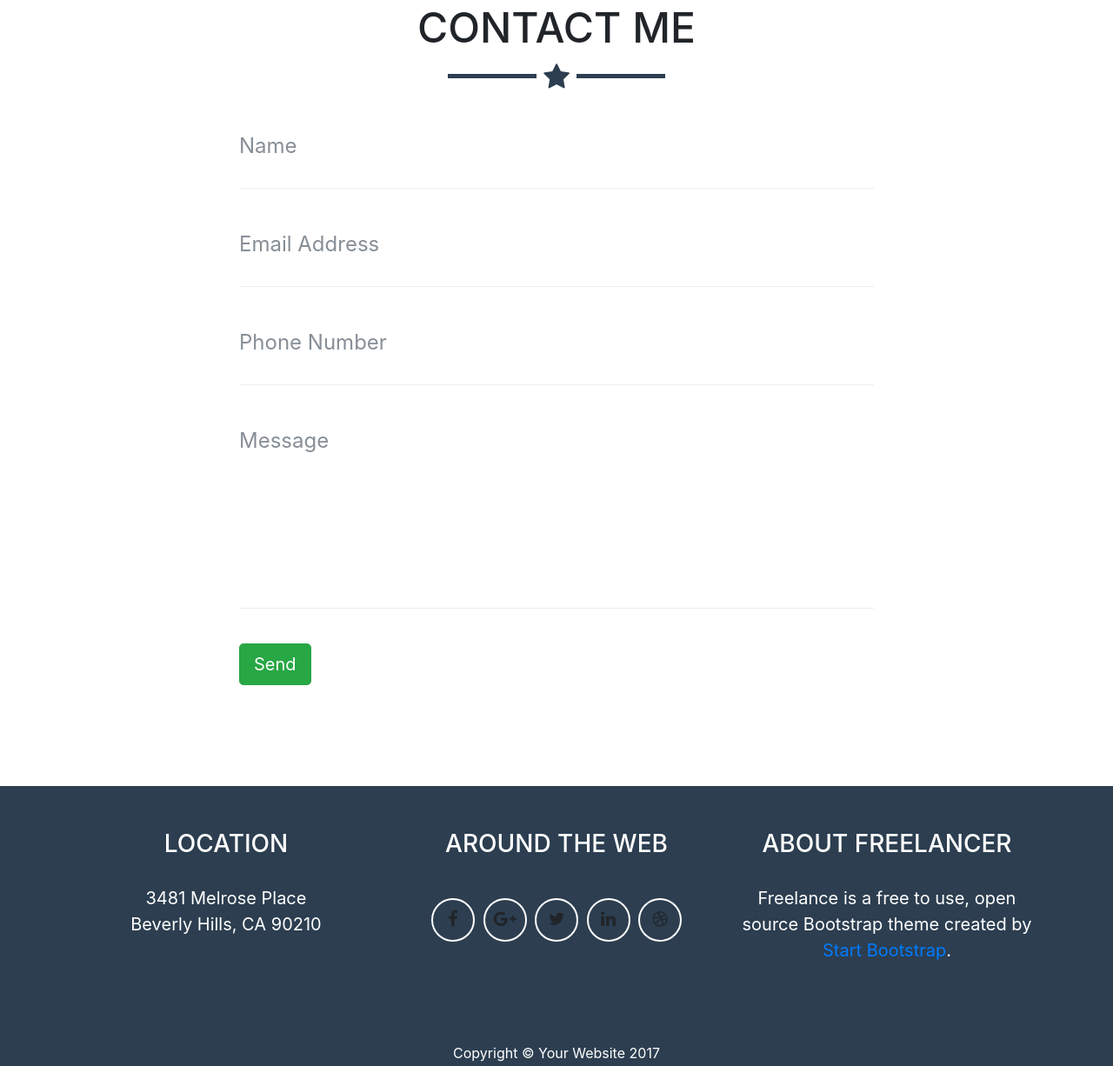
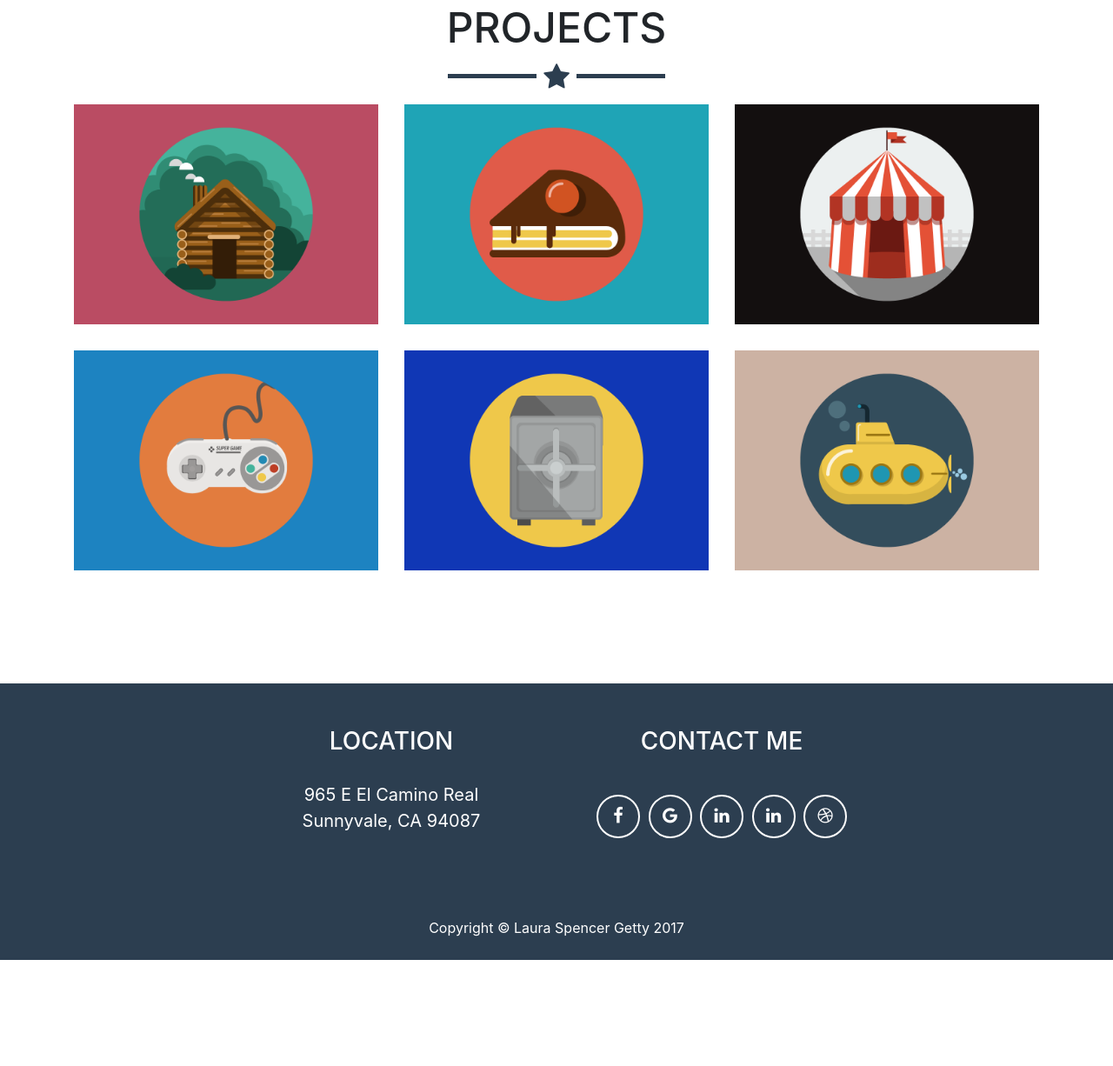
Before and after one commit to chrisfio/laura_portfolio, a website with bundled scripts: page index.html in a window 1280 px wide. Shown: the part 2289-3515 px from the top of the page at 87% size. After the commit the page ends 3393 px from the top, so only its background shows below. Built offline with nearby package versions, Linux system fonts and the light colour scheme.

Commit message:
Changes to layout, update colors, text

```diff
--- a/css/freelancer.css
+++ b/css/freelancer.css
@@ -82,6 +82,11 @@ section {
 section.success {
   color: #212529;
   background: #fff; }
+
+section.shade {
+  background: #18BC9C;
+  color: #fff;
+}
 
 @media (max-width: 767px) {
   section {
@@ -209,7 +214,7 @@ header.masthead {
     -moz-transition: all ease 0.5s;
     transition: all ease 0.5s;
     opacity: 0;
-      background: rgba(24, 188, 156, 0.9); }
+    background: rgba(255, 255, 255, 0.8); }
   #portfolio .portfolio-item .portfolio-link .caption:hover {
     opacity: 1; }
   #portfolio .portfolio-item .portfolio-link .caption .caption-content {
@@ -220,12 +225,18 @@ header.masthead {
     height: 20px;
     margin-top: -12px;
     text-align: center;
-        color: white; }
+    color: #18BC9C; }
   #portfolio .portfolio-item .portfolio-link .caption .caption-content i {
     margin-top: -12px; }
   #portfolio .portfolio-item .portfolio-link .caption .caption-content h3,
   #portfolio .portfolio-item .portfolio-link .caption .caption-content h4 {
     margin: 0; }
+
+  .cap-alt {
+    background: rgba(24, 188, 156, 0.8) !important; }
+  #portfolio .portfolio-item .portfolio-link .cap-alt .caption-content {
+    color: #fff; }
+
 
 #portfolio * {
   z-index: 2; }
@@ -365,6 +376,19 @@ footer {
     border: solid 2px #212529;
     background: #212529; }
 
+.btn-footer {
+  font-size: 20px;
+  margin-top: 15px;
+  transition: all 0.3s ease-in-out;
+  color: #fff;
+  border: solid 2px #212529;
+  background: transparent; }
+  .btn-footer.active, .btn-footer:active, .btn-footer:focus, .btn-footer:hover {
+    color: #18BC9C;
+    border: solid 2px #fff;
+    background: #fff; }
+
+
 .btn-primary {
   font-weight: 700;
   color: white;
--- a/index.html
+++ b/index.html
@@ -8,7 +8,7 @@
     <meta name="description" content="">
     <meta name="author" content="">
 
-    <title>Freelancer - Start Bootstrap Theme</title>
+    <title>Laura Getty - Writer</title>
 
     <!-- Bootstrap core CSS -->
     <link href="vendor/bootstrap/css/bootstrap.min.css" rel="stylesheet">
@@ -84,10 +84,10 @@
     </section>
 
     <!-- Portfolio Grid Section -->
-    <section id="portfolio">
+    <section class="shade" id="portfolio">
       <div class="container">
         <h2 class="text-center">Portfolio</h2>
-        <hr class="star-primary">
+        <hr class="star-light">
         <div class="row">
           <div class="col-sm-4 portfolio-item">
             <a class="portfolio-link" href="#portfolioModal1" data-toggle="modal">
@@ -153,52 +153,71 @@
       </div>
     </section>
 
-
-
-    <!-- Contact Section -->
-    <section id="contact">
+   <!-- Projects Grid Section -->
+    <section class="projects" id="portfolio">
       <div class="container">
-        <h2 class="text-center">Contact Me</h2>
+        <h2 class="text-center">Projects</h2>
         <hr class="star-primary">
         <div class="row">
-          <div class="col-lg-8 mx-auto">
-            <!-- To configure the contact form email address, go to mail/contact_me.php and update the email address in the PHP file on line 19. -->
-            <!-- The form should work on most web servers, but if the form is not working you may need to configure your web server differently. -->
-            <form name="sentMessage" id="contactForm" novalidate>
-              <div class="control-group">
-                <div class="form-group floating-label-form-group controls">
-                  <label>Name</label>
-                  <input class="form-control" id="name" type="text" placeholder="Name" required data-validation-required-message="Please enter your name.">
-                  <p class="help-block text-danger"></p>
+          <div class="col-sm-4 portfolio-item">
+            <a class="portfolio-link" href="#portfolioModal1" data-toggle="modal">
+              <div class="caption cap-alt">
+                <div class="caption-content">
+                  <i class="fa fa-search-plus fa-3x"></i>
                 </div>
               </div>
-              <div class="control-group">
-                <div class="form-group floating-label-form-group controls">
-                  <label>Email Address</label>
-                  <input class="form-control" id="email" type="email" placeholder="Email Address" required data-validation-required-message="Please enter your email address.">
-                  <p class="help-block text-danger"></p>
+              <img class="img-fluid" src="img/portfolio/cabin.png" alt="">
+            </a>
+          </div>
+          <div class="col-sm-4 portfolio-item">
+            <a class="portfolio-link" href="#portfolioModal2" data-toggle="modal">
+              <div class="caption cap-alt">
+                <div class="caption-content">
+                  <i class="fa fa-search-plus fa-3x"></i>
                 </div>
               </div>
-              <div class="control-group">
-                <div class="form-group floating-label-form-group controls">
-                  <label>Phone Number</label>
-                  <input class="form-control" id="phone" type="tel" placeholder="Phone Number" required data-validation-required-message="Please enter your phone number.">
-                  <p class="help-block text-danger"></p>
+              <img class="img-fluid" src="img/portfolio/cake.png" alt="">
+            </a>
+          </div>
+          <div class="col-sm-4 portfolio-item">
+            <a class="portfolio-link" href="#portfolioModal3" data-toggle="modal">
+              <div class="caption cap-alt">
+                <div class="caption-content">
+                  <i class="fa fa-search-plus fa-3x"></i>
                 </div>
               </div>
-              <div class="control-group">
-                <div class="form-group floating-label-form-group controls">
-                  <label>Message</label>
-                  <textarea class="form-control" id="message" rows="5" placeholder="Message" required data-validation-required-message="Please enter a message."></textarea>
-                  <p class="help-block text-danger"></p>
+              <img class="img-fluid" src="img/portfolio/circus.png" alt="">
+            </a>
+          </div>
+          <div class="col-sm-4 portfolio-item">
+            <a class="portfolio-link" href="#portfolioModal4" data-toggle="modal">
+              <div class="caption cap-alt">
+                <div class="caption-content">
+                  <i class="fa fa-search-plus fa-3x"></i>
                 </div>
               </div>
-              <br>
-              <div id="success"></div>
-              <div class="form-group">
-                <button type="submit" class="btn btn-success btn-lg" id="sendMessageButton">Send</button>
+              <img class="img-fluid" src="img/portfolio/game.png" alt="">
+            </a>
+          </div>
+          <div class="col-sm-4 portfolio-item">
+            <a class="portfolio-link" href="#portfolioModal5" data-toggle="modal">
+              <div class="caption cap-alt">
+                <div class="caption-content">
+                  <i class="fa fa-search-plus fa-3x"></i>
+                </div>
               </div>
-            </form>
+              <img class="img-fluid" src="img/portfolio/safe.png" alt="">
+            </a>
+          </div>
+          <div class="col-sm-4 portfolio-item">
+            <a class="portfolio-link" href="#portfolioModal6" data-toggle="modal">
+              <div class="caption cap-alt">
+                <div class="caption-content">
+                  <i class="fa fa-search-plus fa-3x"></i>
+                </div>
+              </div>
+              <img class="img-fluid" src="img/portfolio/submarine.png" alt="">
+            </a>
           </div>
         </div>
       </div>
@@ -209,45 +228,40 @@
       <div class="footer-above">
         <div class="container">
           <div class="row">
-            <div class="footer-col col-md-4">
+            <div class="footer-col col-md-4 ml-auto">
               <h3>Location</h3>
-              <p>3481 Melrose Place
-                <br>Beverly Hills, CA 90210</p>
+              <p>965 E El Camino Real
+                <br>Sunnyvale, CA 94087</p>
             </div>
-            <div class="footer-col col-md-4">
-              <h3>Around the Web</h3>
+            <div class="footer-col col-md-4 mr-auto">
+              <h3>Contact Me</h3>
               <ul class="list-inline">
                 <li class="list-inline-item">
-                  <a class="btn-social btn-outline" href="#">
+                  <a class="btn-social btn-footer" href="#">
                     <i class="fa fa-fw fa-facebook"></i>
                   </a>
                 </li>
                 <li class="list-inline-item">
-                  <a class="btn-social btn-outline" href="#">
-                    <i class="fa fa-fw fa-google-plus"></i>
+                  <a class="btn-social btn-footer" href="#">
+                    <i class="fa fa-fw fa-google"></i>
                   </a>
                 </li>
                 <li class="list-inline-item">
-                  <a class="btn-social btn-outline" href="#">
-                    <i class="fa fa-fw fa-twitter"></i>
-                  </a>
-                </li>
-                <li class="list-inline-item">
-                  <a class="btn-social btn-outline" href="#">
+                  <a class="btn-social btn-footer" href="#">
                     <i class="fa fa-fw fa-linkedin"></i>
                   </a>
                 </li>
                 <li class="list-inline-item">
-                  <a class="btn-social btn-outline" href="#">
+                  <a class="btn-social btn-footer" href="#">
+                    <i class="fa fa-fw fa-linkedin"></i>
+                  </a>
+                </li>
+                <li class="list-inline-item">
+                  <a class="btn-social btn-footer" href="#">
                     <i class="fa fa-fw fa-dribbble"></i>
                   </a>
                 </li>
               </ul>
-            </div>
-            <div class="footer-col col-md-4">
-              <h3>About Freelancer</h3>
-              <p>Freelance is a free to use, open source Bootstrap theme created by
-                <a href="http://startbootstrap.com">Start Bootstrap</a>.</p>
             </div>
           </div>
         </div>
@@ -256,7 +270,7 @@
         <div class="container">
           <div class="row">
             <div class="col-lg-12">
-              Copyright &copy; Your Website 2017
+              Copyright &copy; Laura Spencer Getty 2017
             </div>
           </div>
         </div>
```
Also changed, not shown: 1 other file. Lines whose indentation alone changed are shown as unchanged.
